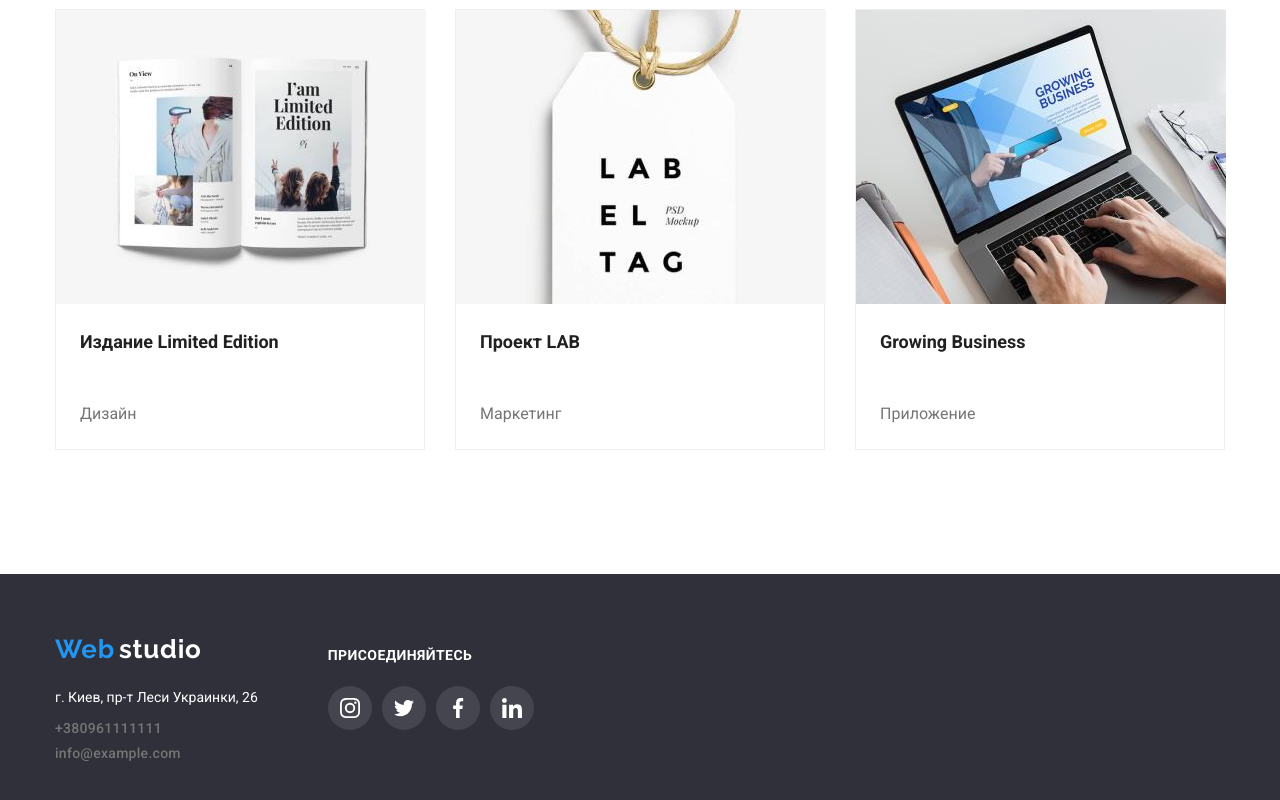
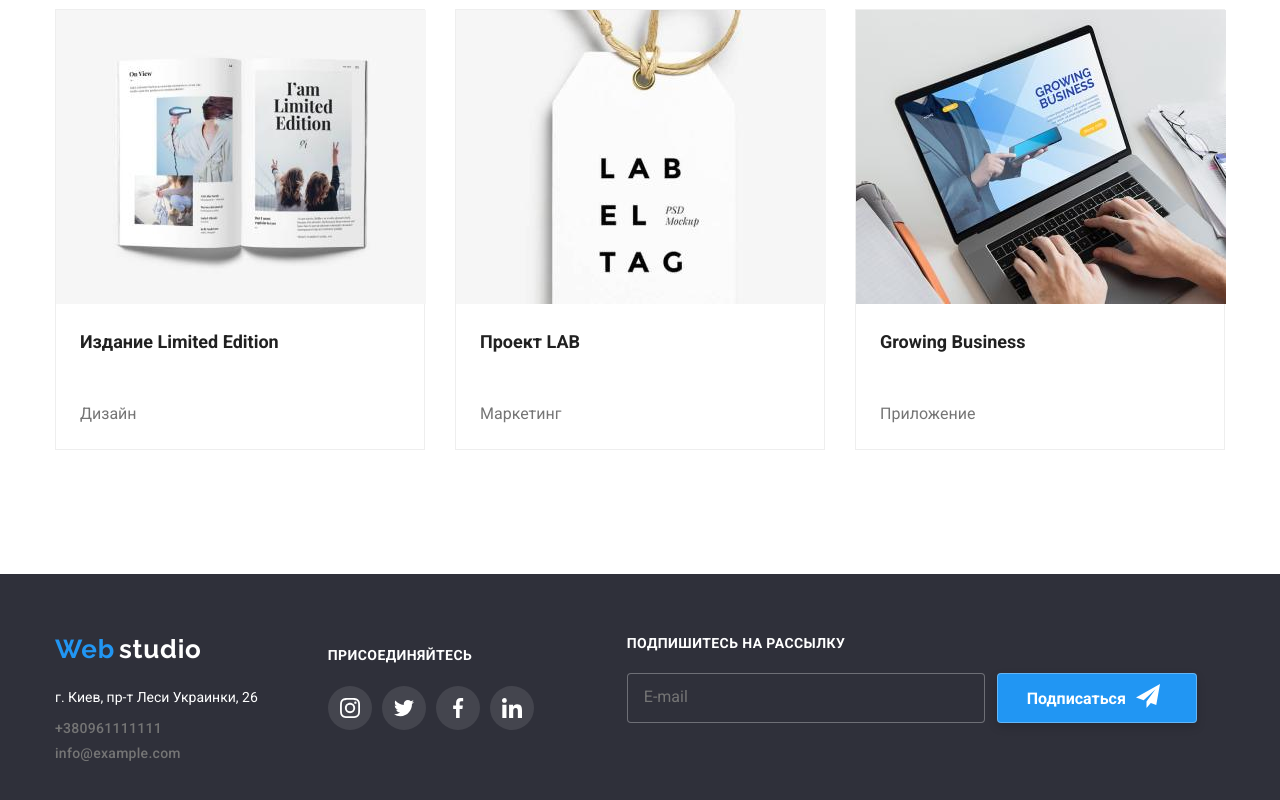
Before and after one commit to rublev1996/goit-markup-hw-06, a plain HTML site: page portfolio.html in a window 1280 px wide. Shown: the part 1195-1995 px from the top of the page. Drawn offline with nearby package versions, Linux system fonts and the light colour scheme; a web font is replaced by a local one.

Commit message:
total 5.04 v.2

```diff
--- a/css/styles.css
+++ b/css/styles.css
@@ -501,6 +501,7 @@ ul{
 }
 
 .footer-subscribe-button-svg {
+    max-height: 30px;
     display: block;
 }
 
--- a/portfolio.html
+++ b/portfolio.html
@@ -177,6 +177,18 @@
                             </a>
                         </li>
                 </div>
+                <div class="footer-subscribe">
+                    <b class="footer-subscribe-appeal">Подпишитесь на рассылку</b>
+                    <form class="subscribe-form" action="#">
+                        <input type="email" placeholder="E-mail" class="footer-subscribe-email"></input>
+                        <button class="footer-subscribe-button">
+                            <span class="footer-subscribe-button-text">Подписаться</span>
+                            <svg class="footer-subscribe-button-svg">
+                                <use href="./images/icons.svg#paper-plane"></use>
+                            </svg>
+                        </button>
+                    </form>
+                </div>
         </div>
     </footer>
 </body>
```
